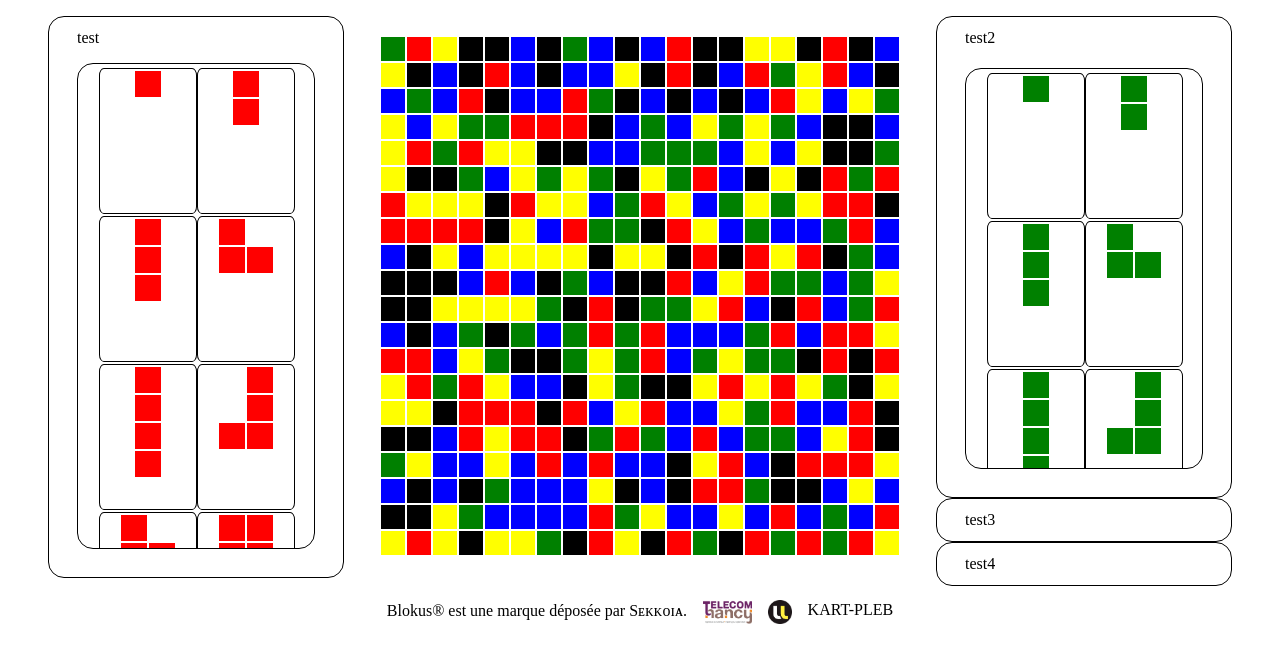
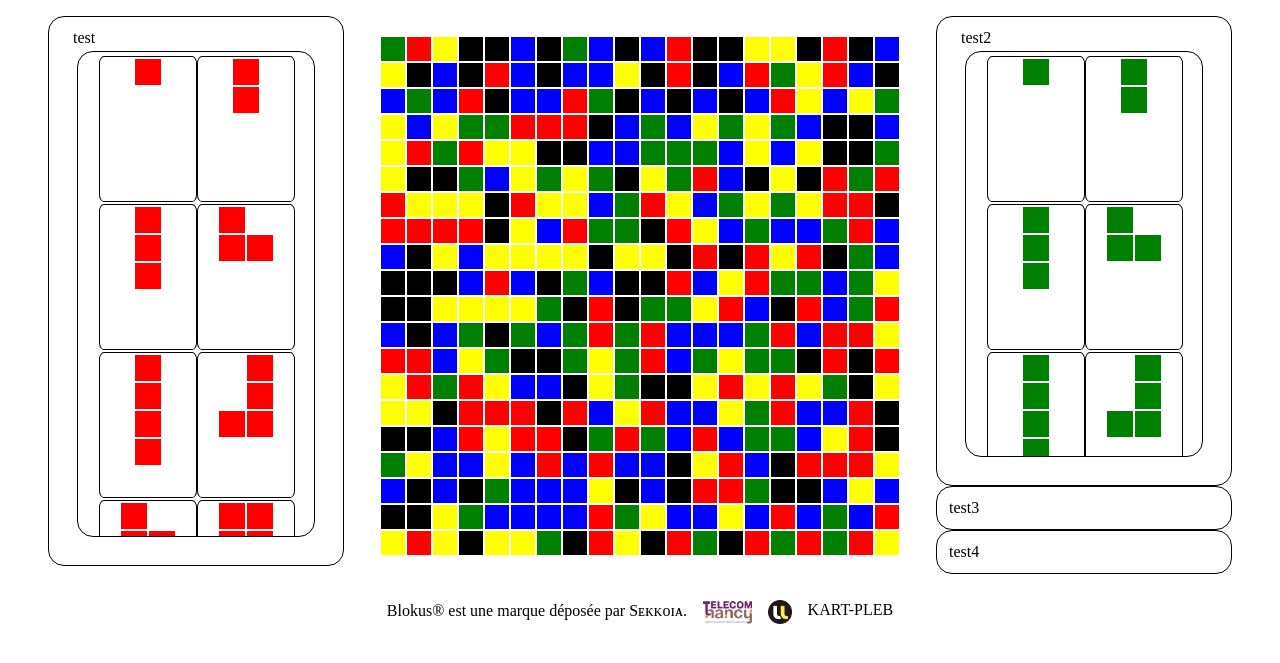
Before and after one commit to ac-poisot/pp2i-blokus, a Flask app: page /game in a window 1280 px wide. Shown: the part 37-700 px from the top of the page. Run offline with Flask 3, Linux system fonts and the light colour scheme; style sheets or scripts are compiled from the project's sources.

Commit message:
Made the player interfaces more clackable

```diff
--- a/static/css/game.css
+++ b/static/css/game.css
@@ -23,21 +23,21 @@
   display: flex;
   flex-direction: column;
   max-height: calc(100% - 3vh);
-  padding: 1.5vh;
+  padding: 0 1.5vh 1.5vh 1.5vh;
   border: solid 1px black;
   border-radius: 2vh;
 }
-#gameInterface .playerInterface span {
-  display: block;
-  height: 5%;
-  margin-left: 2vh;
+#gameInterface .playerInterface .playerName {
+  height: 1.2vh;
+  padding: 1.5vh;
+  width: 100%;
 }
 #gameInterface .playerInterface .pieces {
   flex-grow: 1;
   display: grid;
-  height: calc(80% - 7vh);
+  height: calc(95.5% - 5vh);
   justify-content: center;
-  margin: 2vh;
+  margin: 0 2vh 2vh 2vh;
   grid-template-columns: repeat(auto-fit, 12vh);
   padding: 0.5vh;
   gap: 0.25vh;
@@ -56,8 +56,14 @@
 }
 #gameInterface .closed {
   flex-grow: 0;
+  padding: 0;
 }
-#gameInterface .closed > .pieces {
+#gameInterface .closed .playerName {
+  height: 100%;
+  width: 100%;
+  padding: 1.5vh;
+}
+#gameInterface .closed .pieces {
   display: none;
 }
 #gameInterface .selected {
--- a/static/css/game.scss
+++ b/static/css/game.scss
@@ -19,6 +19,10 @@
         .playerInterface {
             //max-height: 93%;
             max-height: calc(90% - 6vh);
+
+            // .playerName {
+            //     height: calc(4.5% + 1.2vh);
+            // }
         }
     }
 
@@ -26,22 +30,26 @@
         display: flex;
         flex-direction: column;
         max-height: calc(100% - 3vh);
-        padding: 1.5vh;
+        padding: 0 1.5vh 1.5vh 1.5vh;
         border: solid 1px black;
         border-radius: 2vh;
 
-        span {
-            display: block;
-            height: 5%;
-            margin-left: 2vh;
+
+        .playerName {
+            height: 1.2vh;
+            //height: calc(90% - 6vh);
+            //padding: 1.5vh 1.5vh 1.5vh 2vh;
+            padding: 1.5vh;
+            width: 100%;
         }
 
         .pieces {
             flex-grow: 1;
             display: grid;
-            height: calc(80% - 7vh);
+            //height: calc(80% - 7vh);
+            height: calc(95.5% - 5vh);
             justify-content: center;
-            margin: 2vh;
+            margin: 0 2vh 2vh 2vh;
             //grid-template-columns: repeat(2, 9vh);
             grid-template-columns: repeat(auto-fit, 12vh);
             padding: 0.5vh;
@@ -65,10 +73,17 @@
 
     .closed {
         flex-grow: 0;
-    }
+        padding: 0;
 
-    .closed>.pieces {
-        display: none;
+        .playerName {
+            height: 100%;
+            width: 100%;
+            padding: 1.5vh;
+        }
+
+        .pieces {
+            display: none;
+        }
     }
 
     .selected {
--- a/templates/playerInterface.txt
+++ b/templates/playerInterface.txt
@@ -1,7 +1,9 @@
 {% macro playerInterface(username, pieces, color, opened=false, clickable=false) -%}
 {% if opened == true %}
 <div class="playerInterface">
-<span>{{username}}</span>
+<div class="playerName">
+    <span>{{username}}</span>
+</div>
 <div class="pieces">
 {% from 'piece.txt' import piece %}
 {% for p in pieces %}
@@ -11,7 +13,9 @@
 </div>
 {% else %}
 <div class="playerInterface closed">
-<span>{{username}}</span>
+<div class="playerName">
+    <span>{{username}}</span>
+</div>
 <div class="pieces">
 {% from 'piece.txt' import piece %}
 {% for p in pieces %}
```
